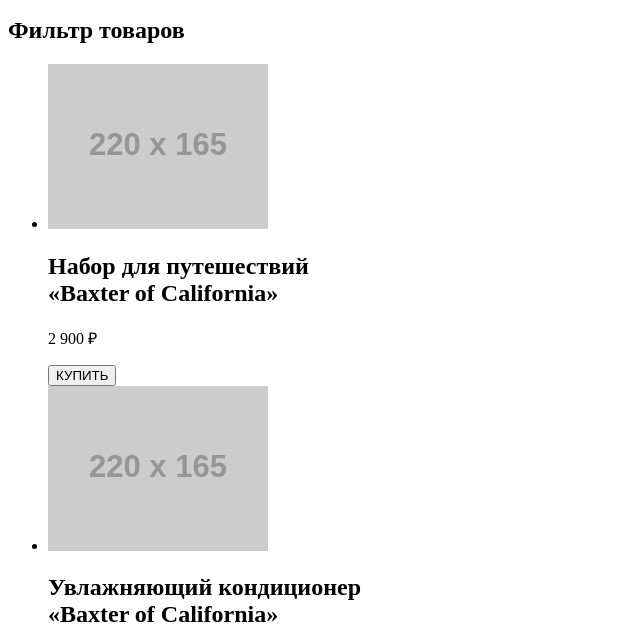
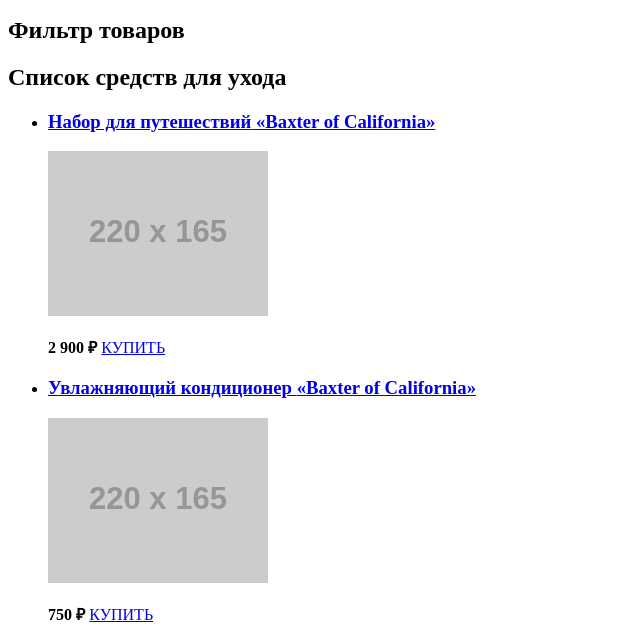
Before and after one commit to rrrita123/486753-barbershop-27, a plain HTML site: page catalog.html in a window 1280 px wide. Shown: the part 316-952 px from the top of the page, without its empty margins (0-640 px from the left). Drawn offline with Linux system fonts and the light colour scheme; placeholder pictures from the web are drawn by us.

Commit message:
Редактирование каталога по htmlacademy

```diff
--- a/catalog.html
+++ b/catalog.html
@@ -41,22 +41,44 @@
 
 
             <section class="catalog">
+                <h2 class="visually-hidden">Список средств для ухода</h2>
+                <ul class="catalog-list">
+                    <li class="catalog-item">
+                        <h3>
+                            <a href="catalog-item.html">
+                                <span class="catalog-category">Набор для путешествий</span>
+                                <span class="catalog-item-title">«Baxter of California»</span>
+                            </a>
+                        </h3>
+                        <p class="catalog-item-image">
+                            <a href="catalog-item.html">
+                            <img src="https://via.placeholder.com/220x165" width="220" height="165" alt="Набор для путешествий «Baxter of California»">
+                            </a>
+                        </p>
 
-                <ul>
-                    <li>
-                        <img src="https://via.placeholder.com/220x165" alt="">
-                        <h2>Набор для путешествий<br>
-                            «Baxter of California»</h2>
-                        <p>2 900 ₽</p>
-                        <button type="button">КУПИТЬ</button>
+                        <p class="catalog-item-price">
+                        <b>2 900 ₽</b>
+                        <a class="button" href="#">КУПИТЬ</a>
+                        </p>
                     </li>
 
                     <li>
-                        <img src="https://via.placeholder.com/220x165" alt="">
-                        <h2>Увлажняющий кондиционер<br>
-                            «Baxter of California»</h2>
-                        <p>750 ₽</p>
-                        <button type="button">КУПИТЬ</button>
+                        <h3>
+                            <a href="catalog-item.html">
+                                <span>Увлажняющий кондиционер</span>
+                                <span>«Baxter of California»</span>
+                            </a>
+                        </h3>
+                        <p>
+                            <a href="catalog-item.html">
+                                <img src="https://via.placeholder.com/220x165" width="220" height="165" alt="">
+                            </a>
+                        </p>
+
+                        <p>
+                            <b>750 ₽</b>
+                            <a href="#">КУПИТЬ</a>
+                        </p>
                     </li>
 
                     <li>
@@ -92,18 +114,13 @@
                     </li>
                 </ul>
 
+            <ul class="pagination-list">
+                    <li><a class="pagination-item" href="#">1</a></li>
+                    <li><a class="pagination-item pagination-item-current" href="#">2</a></li>
+                    <li><a class="pagination-item" href="#">3</a></li>
+                    <li><a class="pagination-item" href="#">4</a></li>
+            </ul>
             </section>
-
-
-
-            <div class="switch">
-                <ul>
-                    <li><a href="#">1</a></li>
-                    <li><a href="#">2</a></li>
-                    <li><a href="#">3</a></li>
-                    <li><a href="#">4</a></li>
-                </ul>
-            </div>
 
         </mai>
 
```
